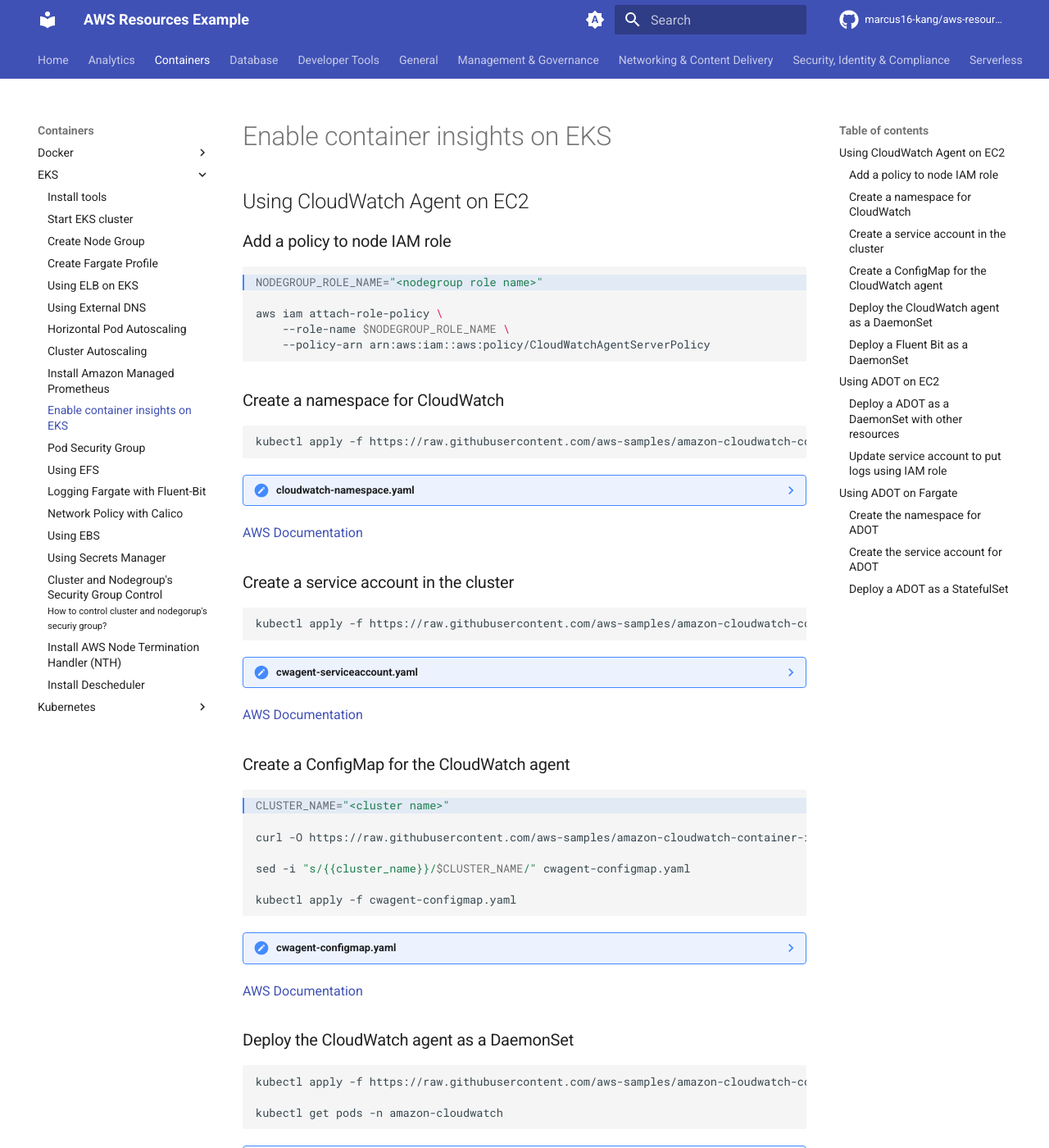
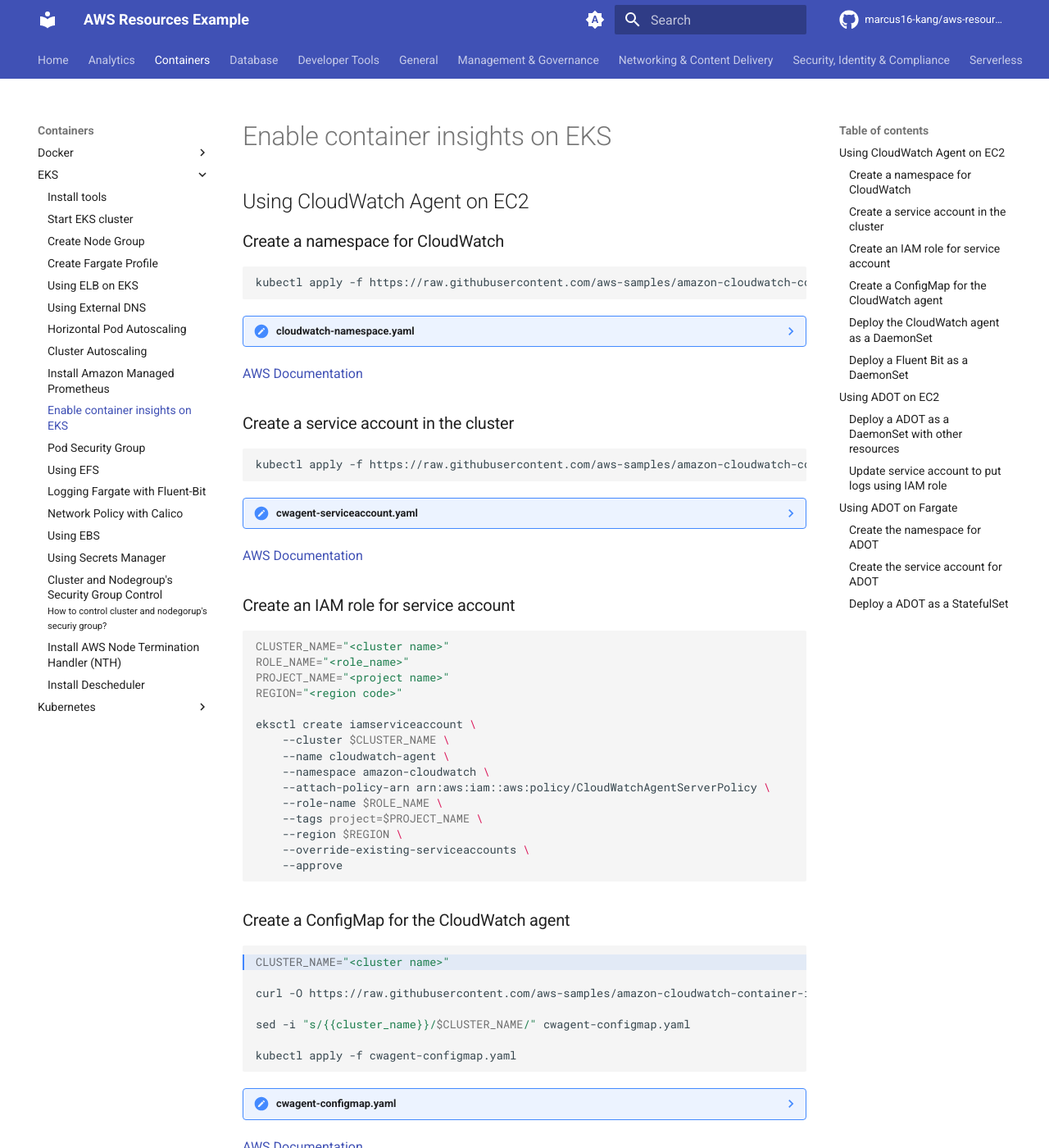
Before and after one commit to dev-sjlee/aws-resources-example, an MkDocs documentation site: the page built from docs/Containers/EKS/10-enable-container-insights-on-eks.md, in a window 1280 px wide and 1400 px high. Shown: the whole window at 82% size. Built offline with MkDocs 1.6.1 and Material for MkDocs 9.7.7, drawn with Linux system fonts in a browser that asks for light colours; comment, search, counter and statistics services are not loaded.

Commit message:
Fix eks-03, 10, 12.

````diff
--- a/docs/Containers/EKS/10-enable-container-insights-on-eks.md
+++ b/docs/Containers/EKS/10-enable-container-insights-on-eks.md
@@ -1,16 +1,6 @@
 # Enable container insights on EKS
 
 ## Using CloudWatch Agent on EC2
-
-### Add a policy to node IAM role
-
-``` shell hl_lines="1"
-NODEGROUP_ROLE_NAME="<nodegroup role name>"
-
-aws iam attach-role-policy \
-    --role-name $NODEGROUP_ROLE_NAME \
-    --policy-arn arn:aws:iam::aws:policy/CloudWatchAgentServerPolicy
-```
 
 ### Create a namespace for CloudWatch
 
@@ -90,6 +80,26 @@
     ```
 
 [AWS Documentation](https://docs.aws.amazon.com/AmazonCloudWatch/latest/monitoring/Container-Insights-setup-metrics.html#create-service-account)
+
+### Create an IAM role for service account
+
+``` shell
+CLUSTER_NAME="<cluster name>"
+ROLE_NAME="<role_name>"
+PROJECT_NAME="<project name>"
+REGION="<region code>"
+
+eksctl create iamserviceaccount \
+    --cluster $CLUSTER_NAME \
+    --name cloudwatch-agent \
+    --namespace amazon-cloudwatch \
+    --attach-policy-arn arn:aws:iam::aws:policy/CloudWatchAgentServerPolicy \
+    --role-name $ROLE_NAME \
+    --tags project=$PROJECT_NAME \
+    --region $REGION \
+    --override-existing-serviceaccounts \
+    --approve
+```
 
 ### Create a ConfigMap for the CloudWatch agent
 
````
Also changed, not shown: docs/Containers/Kubernetes/03-deployment.md (+1 -1 lines), docs/Containers/Kubernetes/12-service-account.md (+16 -0 lines), 1 other file.
